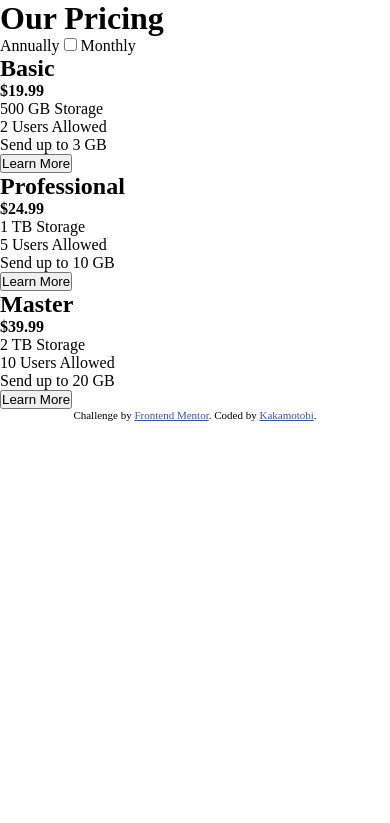
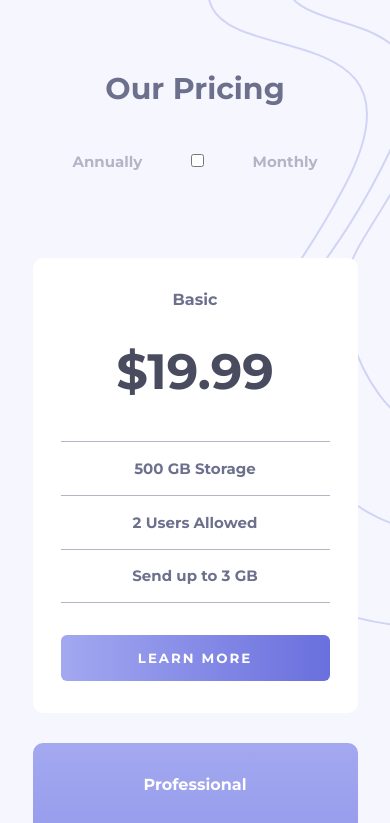
Before and after one commit to Kakamotobi/pricing-component-with-toggle, a plain HTML site: page index.html in a window 390 px wide. Shown: the top 823 px of the page. Drawn offline with Linux system fonts and the light colour scheme; a script that the page names is missing.

Commit message:
[CSS] Add Mobile Styles

```diff
--- a/styles/style.css
+++ b/styles/style.css
@@ -1,11 +1,13 @@
 :root {
 	/* Primary */
-	--gradient: linear-gradient(hsl(236, 72%, 79%), hsl(237, 63%, 64%));
+	--gradientOne: hsl(236, 72%, 79%);
+	--gradientTwo: hsl(237, 63%, 64%);
 	/* Neutral */
 	--vryLtGreyBlue: hsl(240, 78%, 98%);
 	--ltGreyBlue: hsl(234, 14%, 74%);
 	--greyBlue: hsl(233, 13%, 49%);
 	--drkGreyBlue: hsl(232, 13%, 33%);
+	--white: hsl(0, 0%, 100%);
 	/* Typography */
 	--ff: "Montserrat", sans-serif;
 	--fs: 15px;
@@ -17,6 +19,123 @@
 	box-sizing: border-box;
 }
 
+body {
+	width: 100vw;
+	min-height: 100vh;
+	display: flex;
+	flex-direction: column;
+	align-items: center;
+	background-color: var(--vryLtGreyBlue);
+	background-image: url("images/bg-top.svg");
+	background-position: 195px -30px;
+	background-repeat: no-repeat;
+	font-family: var(--ff);
+	font-size: var(--fs);
+	color: var(--drkGreyBlue);
+}
+
+h1 {
+	margin-top: 70px;
+	margin-bottom: 38px;
+	color: var(--greyBlue);
+}
+
+/* Toggle Switch */
+.pricing-options-toggle {
+	width: 245px;
+	height: 33px;
+	margin-bottom: 80px;
+	display: flex;
+	align-items: center;
+	justify-content: space-between;
+}
+
+.pricing-options {
+	color: var(--ltGreyBlue);
+}
+
+/* Pricing Plans */
+.pricing-plans {
+	width: 325px;
+	height: 455px;
+	margin-bottom: 30px;
+	padding: 32px 28px;
+	display: flex;
+	flex-direction: column;
+	align-items: center;
+	background-color: var(--white);
+	border-radius: 10px;
+}
+
+.pricing-plans__name {
+	margin-bottom: 32px;
+	font-size: 1rem;
+	color: var(--greyBlue);
+}
+.pricing-plans__name.invert {
+	color: var(--white);
+}
+
+.pricing-plans__price {
+	margin-bottom: 40px;
+	font-size: 3.1rem;
+}
+.pricing-plans__price.invert {
+	color: var(--white);
+}
+
+.pricing-plans__desc-container {
+	width: 100%;
+	height: 100%;
+	margin-bottom: 32px;
+	display: flex;
+	flex-direction: column;
+	justify-content: space-evenly;
+	align-items: center;
+}
+
+.pricing-plans__desc {
+	width: 100%;
+	height: 100%;
+	display: flex;
+	justify-content: center;
+	align-items: center;
+	border-top: 1px solid var(--ltGreyBlue);
+	color: var(--greyBlue);
+}
+.pricing-plans__desc.invert {
+	color: var(--white);
+}
+
+.pricing-plans__desc:nth-last-of-type(1) {
+	border-bottom: 1px solid var(--ltGreyBlue);
+}
+
+.pricing-plans__btn {
+	width: 100%;
+	padding: 15px;
+	background: linear-gradient(to right, var(--gradientOne), var(--gradientTwo));
+	border: none;
+	border-radius: 6px;
+	font-family: var(--ff);
+	text-transform: uppercase;
+	letter-spacing: 2px;
+	color: var(--white);
+	cursor: pointer;
+}
+.pricing-plans__btn.invert {
+	background: var(--white);
+	color: var(--gradientTwo);
+}
+
+.pricing-plans:nth-of-type(2) {
+	background: linear-gradient(
+		to bottom,
+		var(--gradientOne),
+		var(--gradientTwo)
+	);
+}
+
 /* Footer */
 .attribution {
 	font-size: 11px;
```
